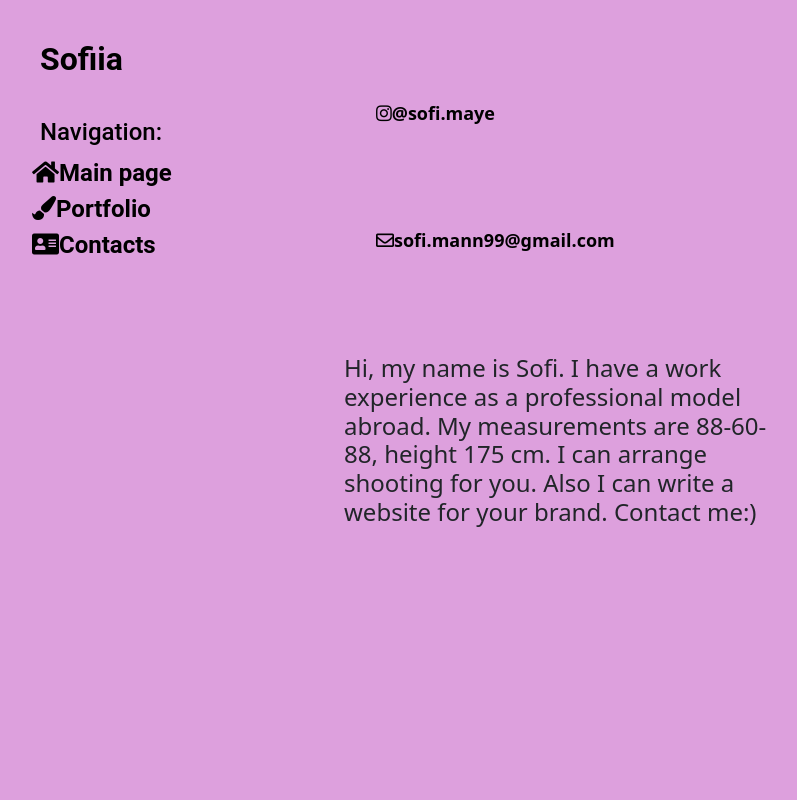
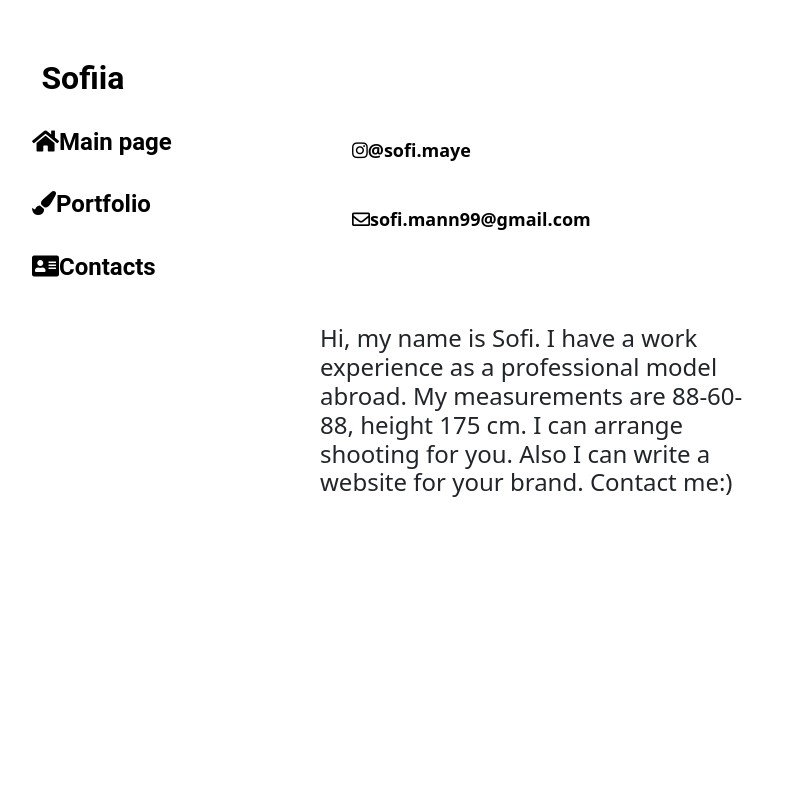
Before and after one commit to sofimaye/portfolio-site, a Django app: page /contacts in a window 1280 px wide. Shown: the whole page, without its empty margins (12-809 px from the left). Run offline with Django 3.2, Linux system fonts and the light colour scheme; some libraries are stand-ins or nearby versions.

Commit message:
background color changed, margin, style

```diff
--- a/main/static/main/css/main.css
+++ b/main/static/main/css/main.css
@@ -1,31 +1,25 @@
 body {
-    background-color: plum;
-    background-repeat: no-repeat;
+    background-color: transparent;
     background-size: 100%;
-    background-position: center;
 }
 
 .body_slides {
-    list-style: none;
-    background-size: cover;
-    background-color: plum;
+    background-color: transparent;
     z-index: -2;
-
+    margin: 0px auto;
 }
 
 .body_slides,
 .body_slides:after {
     position: absolute;
+    background-size: contain;
     width: 74%;
     height: 100%;
     padding: 0px;
 }
 
-.body_slides after {
-    content: '';
-}
-
 .body_slides li {
+    list-style-type: none;
     width: 100%;
     height: 100%;
     position: absolute;
@@ -100,35 +94,20 @@ body {
 .aside a {
     text-decoration: none;
 }
-
 .aside {
     font-family: "Roboto", "Lucida Grande", "DejaVu Sans", "Bitstream Vera Sans", Verdana, Arial, sans-serif;
     font-style: normal;
     font-weight: bold;
     position: relative;
-    top: unset;
-    border-top: none;
-    border-right: none;
-    border-left: none;
     height: 100vh;
     color: black;
 }
 
-.aside h4 {
-    margin-top: 40px;
-    margin-left: 40px;
-
-}
-
 .aside h3 {
-    margin-top: 40px;
-    margin-left: 40px;
+    margin-top: 20%;
+    margin-left: 14%;
     font-weight: bold;
     font-size: 200%;
-}
-
-.aside ul {
-    list-style: initial;
 }
 
 .aside ul li {
@@ -136,6 +115,7 @@ body {
     display: block;
     font-size: 150%;
     transition: transform .6s ease;
+    margin-top: 10%;
 }
 
 .aside ul li:hover, .aside ul a:hover {
@@ -152,8 +132,7 @@ body {
 }
 
 .col-6 ul {
-    list-style: initial;
-    text-underline: none;
+    margin-top: 30%;
     font-size: 150%;
     font-style: normal;
 }
@@ -163,17 +142,15 @@ body {
     display: block;
     font-size: 75%;
     font-weight: bold;
-    text-underline: none;
-    margin-top: 100px;
+    margin-top: 10%;
     transition: transform .6s ease;
 }
 
-.col-6 ul li:hover, .col ul a:hover {
+.col-6 ul li:hover, .col-6 ul a:hover {
     color: fuchsia;
     transform: scale(1.10);
 }
-.col-6 h4{
-    list-style: initial;
-    margin-top: 100px;
-    display: block;
+
+.col-6 h4 {
+    margin-top: 20%;
 }
--- a/templates/main/contacts.html
+++ b/templates/main/contacts.html
@@ -7,7 +7,7 @@
 {% endblock %}
 
 {% block content %}
-    <div class="container-fluid">
+    <div class="container-fluid-2">
     <div class="row">
         <div class="col-6">
            <ul>
@@ -21,9 +21,6 @@
     </ul>
     <h4>Hi, my name is Sofi. I have a work experience as a professional model abroad. My measurements are 88-60-88, height 175 cm. I can arrange shooting for you. Also I can write a website for your brand. Contact me:)</h4>
         </div>
-        <div class="col-3">
-
-        </div>
     </div>
     </div>
 {% endblock %}
--- a/templates/main/layout.html
+++ b/templates/main/layout.html
@@ -11,8 +11,6 @@
     <link rel="stylesheet" href="https://stackpath.bootstrapcdn.com/font-awesome/4.7.0/css/font-awesome.min.css">
     <link rel="stylesheet" href="{% static "main/css/main.css" %}">
     <link rel="stylesheet" href="https://use.fontawesome.com/releases/v5.8.2/css/all.css">
-{#    <link href="https://cdn.jsdelivr.net/npm/bootstrap@5.0.0-beta2/dist/css/bootstrap.min.css" rel="stylesheet"#}
-{#          integrity="sha384-BmbxuPwQa2lc/FVzBcNJ7UAyJxM6wuqIj61tLrc4wSX0szH/Ev+nYRRuWlolflfl" crossorigin="anonymous">#}
 </head>
 <body>
 
@@ -20,7 +18,7 @@
     <div class="row">
         <div class="col-3 aside">
             <h3>Sofiia</h3>
-            <h4>Navigation:</h4>
+            <h4></h4>
             <ul>
                 <a href="{% url 'home' %}">
                     <li><i class="fas fa-home"></i>Main page</li>
--- a/templates/main/main_page.html
+++ b/templates/main/main_page.html
@@ -1,7 +1,6 @@
 {% extends 'main/layout.html' %}
 
 {% block title %}Main page{% endblock %}
-
 
 {% block content %}
     <ul class="body_slides">
```
Lines whose indentation alone changed are shown as unchanged.
